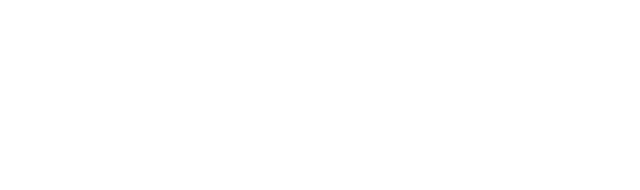
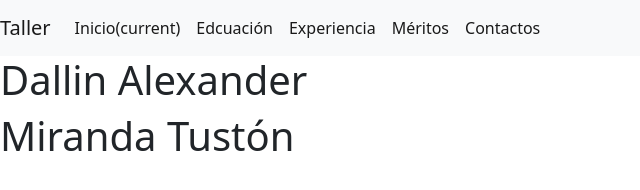
Before and after one commit to Dallex-MT/PracticaGit4A_MirandaDallin, a plain HTML site: page index.html in a window 1280 px wide. Shown: the whole page, without its empty margins (0-640 px from the left). Drawn offline with nearby package versions, Linux system fonts and the light colour scheme.

Commit message:
“Se agregó Bootstrap al proyecto, menú e información personal

```diff
--- a/index.html
+++ b/index.html
@@ -4,8 +4,30 @@
     <meta http-equiv="X-UA-Compatible" content="IE=edge">
     <meta name="viewport" content="width=device-width, initial-scale=1.0">
     <title>Taller</title>
+    <!-- BOOTSTRAP -->
+    <link href="https://cdn.jsdelivr.net/npm/bootstrap@5.2.2/dist/css/bootstrap.min.css" rel="stylesheet"
+    integrity="sha384-Zenh87qX5JnK2Jl0vWa8Ck2rdkQ2Bzep5IDxbcnCeuOxjzrPF/et3URy9Bv1WTRi" crossorigin="anonymous">
+    <script src="https://cdn.jsdelivr.net/npm/bootstrap@5.2.2/dist/js/bootstrap.bundle.min.js"
+    integrity="sha384-OERcA2EqjJCMA+/3y+gxIOqMEjwtxJY7qPCqsdltbNJuaOe923+mo//f6V8Qbsw3"
+    crossorigin="anonymous"></script>
 </head>
 <body>
-
+    <nav class="navbar navbar-expand-lg navbar-light bg-light">
+        <a class="navbar-brand" href="#">Taller</a>
+        <button class="navbar-toggler" type="button" data-toggle="collapse" data-target="#navbarNavAltMarkup" aria-controls="navbarNavAltMarkup" aria-expanded="false" aria-label="Toggle navigation">
+          <span class="navbar-toggler-icon"></span>
+        </button>
+        <div class="collapse navbar-collapse" id="navbarNavAltMarkup">
+          <div class="navbar-nav">
+            <a class="nav-item nav-link active" href="#">Inicio<span class="sr-only">(current)</span></a>
+            <a class="nav-item nav-link active" href="#">Edcuación</a>
+            <a class="nav-item nav-link active" href="#">Experiencia</a>
+            <a class="nav-item nav-link active" href="#">Méritos</a>
+            <a class="nav-item nav-link active" href="#">Contactos</a>
+          </div>
+        </div>
+    </nav>
+    <h1>Dallin Alexander</h1>
+    <h1>Miranda Tustón</h1>
 </body>
 </html>
```
